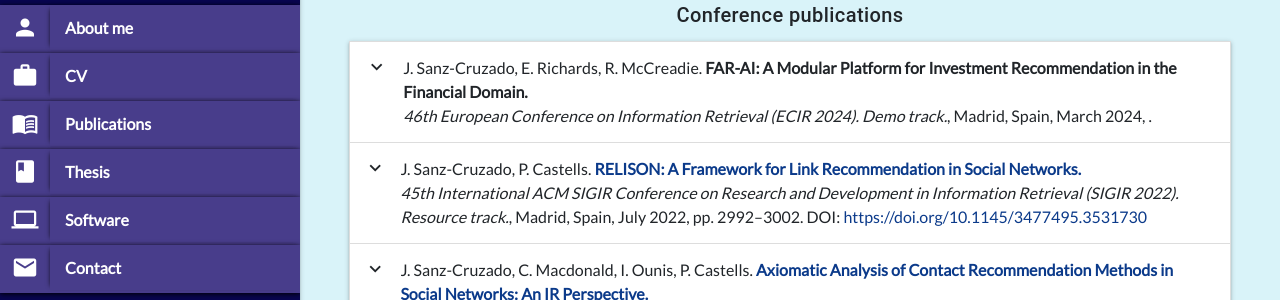
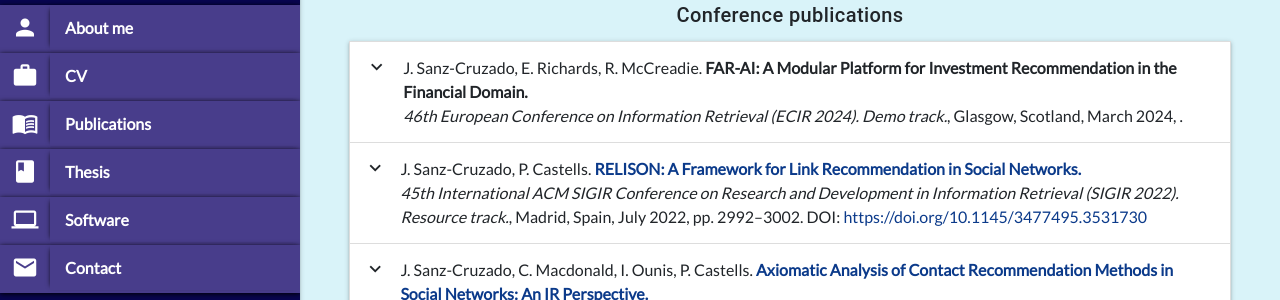
Before and after one commit to JavierSanzCruza/javiersanzcruza.github.io, a Jekyll site: the page built from pubs.md, in a window 1280 px wide and 900 px high. Shown: the part 327-627 px from the top of the window. Built offline with Jekyll 4.4.1, drawn with Linux system fonts in a browser that asks for light colours; nearby versions of some CDN libraries.

Commit message:
Fixed an error in conference papers.

```diff
--- a/_data/conferences.yml
+++ b/_data/conferences.yml
@@ -4,19 +4,14 @@
     - E. Richards
     - R. McCreadie
   conference: 46th European Conference on Information Retrieval (ECIR 2024). Demo track.
-  venue: Madrid, Spain
+  venue: Glasgow, Scotland
   date: March 2024
-  pages:
   abstract: >+
     Financial asset recommendation (FAR) is an emerging sub-domain of the wider recommendation field that is concerned with recommending suitable financial assets to customers, with the expectation that those customers will invest capital into a subset of those assets. FAR is a particularly interesting sub-domain to explore, as unlike traditional movie or product recommendation, FAR solutions need to analyse and learn from a combination of time-series pricing data, company fundamentals, social signals and world events, relating the patterns observed to multi-faceted customer representations comprising profiling information, expectations and past investments. In this demo we will present a modular FAR platform; referred to as FAR-AI, with the goal of raising awareness and building a community around this emerging domain, as well as illustrate the challenges, design considerations and new research directions that FAR offers. The demo will comprise two components: 1) we will present the architecture of FAR-AI to attendees, to enable them to understand the how’s and the why’s of developing a FAR system; and 2) a live demonstration of FAR-AI as a customer-facing product, highlighting the differences in functionality between FAR solutions and traditional recommendation scenarios. The demo is supplemented by online-tutorial materials, to enable attendees new to this space to get practical experience with training FAR models.
   keywords:
     - recommender systems
     - finance
     - machine learning
-  link:
-  doi:
-  poster:
-  code:
   video: https://www.youtube.com/watch?v=omEyrkheaqg
 - title: "RELISON: A Framework for Link Recommendation in Social Networks"
   authors:
```
